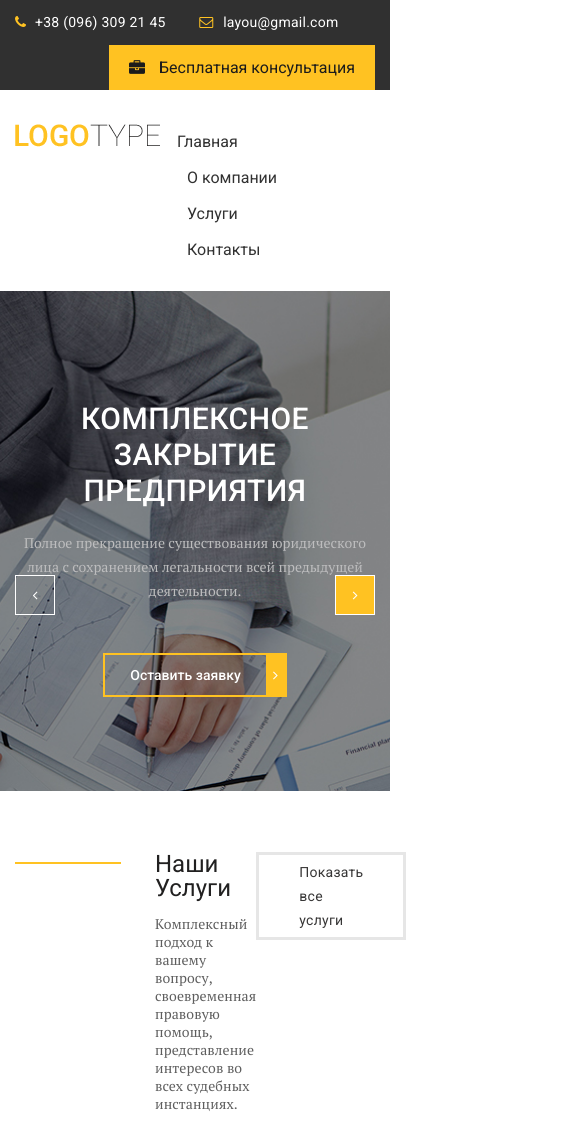
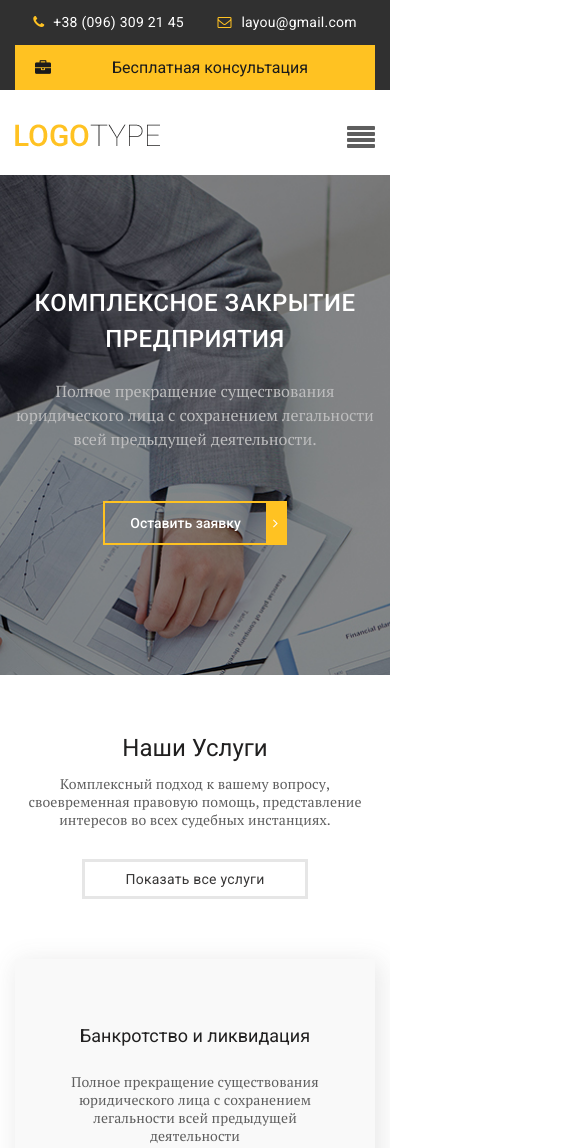
Before and after one commit to zhuravel-dmytro/project_3, a website: page app/index.html in a window 390 px wide. Shown: the top 1148 px of the page, 585 px wide, since content can reach past the window. Drawn offline with nearby package versions, Linux system fonts and the light colour scheme; files whose address does not match are found by name.

Commit message:
mobile version

```diff
--- a/app/index.html
+++ b/app/index.html
@@ -13,8 +13,8 @@
         rel="stylesheet">
     <link rel="stylesheet" href="css/slick.css">
     <link rel="stylesheet" href="css/style.css">
+    <link rel="stylesheet" href="css/media.css">
 </head>
-
 <body>
     <header class="header">
         <div class="header_top">
@@ -45,6 +45,9 @@
                         </a>
                     </div>
                     <nav class="menu">
+                        <div class="header_btn-menu">
+                            <span class="icon-align-justify"></span>
+                        </div>
                         <ul>
                             <li><a href="#">Главная</a></li>
                             <li><a href="#">О компании</a></li>
@@ -103,7 +106,7 @@
                             class="btn btn-primary slider_btn default_btn">
                             Оставить заявку
                         </a>
-                        <!--modal btn window-->
+                        modal btn window
                         <div class="slider_modal" id="modal">
                             <h2>Hello!</h2>
                             <p>You are awesome!</p>
@@ -259,6 +262,7 @@
             </div>
         </div>
     </section>
+    <!--
     <section class="about_us">
         <div class="container">
             <div class="about_us-items">
@@ -399,7 +403,7 @@
                             <a data-fancybox data-src="#modal" href="javascript:;" class="footer_btn" href="">Бесплатная
                                 консультация</a>
 
-                            <!-- Modal window -->
+                            <!-- Modal window
                             <div class="header_modal" id="modal">
                                 <h2>Записаться на консультацию</h2>
                                 <form>
@@ -431,7 +435,7 @@
                 </div>
             </div>
         </div>
-    </footer>
+    </footer> -->
 </body>
 <script src="https://ajax.googleapis.com/ajax/libs/jquery/3.4.1/jquery.min.js"></script>
 <script src="js/jquery.fancybox.min.js"></script>
--- a/app/js/main.js
+++ b/app/js/main.js
@@ -9,7 +9,9 @@ $(function(){
         infinite: false
     });
 
-
+$('.header_btn-menu').on('click', function(){
+    $('.menu ul').slideToggle();
+})
 
 
 
--- /dev/null
+++ b/app/less/media.less
@@ -0,0 +1,122 @@
+@media (max-width: 1130px) {
+    .about_items {
+        display: block;
+
+        .about_item {
+            max-width : 80%;
+            min-height: 300px;
+            margin    : 30px auto;
+
+            .about_title-text {
+                margin-bottom: 25px;
+            }
+        }
+    }
+
+    .company .company_inner {
+        text-align: center;
+        max-width: 100%;
+    }
+}
+
+@media (max-width: 900px) {
+    .slider {
+        .slick-btn {
+            display: none !important;
+        }
+    }
+    .top_box {
+        display: block;
+        .title_box {
+            padding-left: 0;
+            text-align: center;
+            margin: 0 auto 30px;
+            &:before {
+                display: none;
+            }
+        }
+    }
+    .btn_inner{
+        text-align: center;
+    }
+}
+
+
+@media (max-width: 700px) {
+    .header_contacts {
+        text-align: center;
+    }
+
+    .header_btn {
+        width: 100%;
+
+
+        &:before {
+            display: none;
+        }
+    }
+
+    .header_content {
+        .header_btn-menu {
+            display: block;
+        }
+
+        .menu ul {
+            display   : none;
+            position  : absolute;
+            left      : 0;
+            right     : 0;
+            margin-top: 22px;
+            z-index   : 50;
+        }
+
+        .menu li {
+            display   : block;
+            text-align: center;
+        }
+
+        .menu li+li {
+            padding-left: 0;
+        }
+
+        .menu a {
+            display         : block;
+            background-color: #ffc222;
+            border-top      : 1px solid #fff;
+            border-bottom   : 1px solid #fff;
+        }
+    }
+    .about_items .about_item {
+        max-width : 100%;
+        min-height: 375px;
+
+        .about_title-text {
+            // margin-bottom: 25px;
+        }
+    }
+}
+
+@media (max-width: 414px) {
+    .slider_item-content .slider_title {
+        font-size: 24px;
+    }
+
+    .slider_item-content .slider_text {
+        font-size: 16px;
+    }
+}
+
+@media (max-width: 400px) {
+    .header_btn {
+        &:before {
+            display: block;
+        }
+    }
+}
+
+
+@media (min-width: 700px) {
+    .menu ul {
+        display: block !important;
+    }
+}
--- a/app/less/style.less
+++ b/app/less/style.less
@@ -26,6 +26,7 @@ body {
     font-weight: 400;
     line-height: 18px;
     color      : #5e5e5e;
+    overflow-x : hidden;
 }
 
 header {
@@ -56,6 +57,11 @@ header {
         right      : -12px;
         color      : #fff;
     }
+}
+
+.header_btn-menu {
+    display  : none;
+    font-size: 28px;
 }
 
 .header_top {
@@ -129,10 +135,6 @@ header {
     }
 
     .menu {
-        li {
-            display: inline-block;
-        }
-
         a {
             color      : #323232;
             font-size  : 16px;
@@ -145,10 +147,14 @@ header {
                 transition  : all .3s;
             }
         }
+    }
 
-        li+li {
+    .menu li {
+        display: inline;
+    }
+
+    .menu li+li {
         padding-left: 10px;
-        }
     }
 
 }
@@ -205,7 +211,8 @@ header {
             background-color: transparent;
             cursor          : default;
         }
-
+    }
+}
 .slider_item-content {
     text-align : center;
     padding-top: 110px;
@@ -234,9 +241,6 @@ header {
         color: #fff;
     }
 }
-    }
-}
-
 .about {
     padding: 61px 0 34px;
 }
@@ -320,9 +324,6 @@ header {
 }
 
 .about_item-btn {
-
-    // display        : flex;
-    // justify-content: space-around;
     .about_item-link {
         float        : left;
         color        : #212020;
@@ -555,6 +556,7 @@ header {
         }
     }
 }
+
 .news_slider {
     max-width       : 555px;
     width           : 100%;
@@ -695,13 +697,13 @@ header {
 
     .footer_phone,
     .footer_email,
-    .footer_adress{
+    .footer_adress {
         color         : #fff;
         letter-spacing: 0.25px;
         position      : relative;
         padding-left  : 30px;
-        line-height: 18px;
-        font-size: 16px;
+        line-height   : 18px;
+        font-size     : 16px;
     }
 
 
@@ -721,6 +723,7 @@ header {
         left       : 3px;
         color      : @bg-color;
     }
+
     .footer_adress:before {
         content    : "\f041";
         font-family: 'icomoon';
@@ -742,53 +745,57 @@ header {
     }
 }
 
-.footer_copy{
+.footer_copy {
     background-color: #303030;
-    padding: 12px 0;
-    .copy_text{
-        text-align: center;
-        color: #fff;
-        font-size: 12px;
+    padding         : 12px 0;
+
+    .copy_text {
+        text-align    : center;
+        color         : #fff;
+        font-size     : 12px;
         letter-spacing: 0.5px;
-        line-height: 24px;
+        line-height   : 24px;
     }
 }
 
 // Modal window
 .header_modal,
-.footer_modal{
-    display  : none;
-    max-width: 450px;
-    padding: 30px 50px 50px;
+.footer_modal {
+    display   : none;
+    max-width : 450px;
+    padding   : 30px 50px 50px;
     text-align: center;
 
-    & input{
-        display: block;
-        width: 100%;
+    & input {
+        display      : block;
+        width        : 100%;
         margin-bottom: 15px;
-        outline: none;
-        padding: 0 10px;
-        font-size: 16px;
-        line-height: 34px;
-        border: 2px solid #d3d2d2;
-        &:focus{
+        outline      : none;
+        padding      : 0 10px;
+        font-size    : 16px;
+        line-height  : 34px;
+        border       : 2px solid #d3d2d2;
+
+        &:focus {
             border-color: @bg-color;
         }
     }
-    h2{
+
+    h2 {
         text-transform: uppercase;
-        line-height: 30px;
-        font-size: 18px;
+        line-height   : 30px;
+        font-size     : 18px;
     }
 
-    .modal_btn{
-        width: 100%;
-        font-size: 16px;
-        line-height: 34px;
-        border: 2px solid #bdbdbe;
-        background-color:#f9f9f9;
-        padding: 3px 10px;
-        &:hover{
+    .modal_btn {
+        width           : 100%;
+        font-size       : 16px;
+        line-height     : 34px;
+        border          : 2px solid #bdbdbe;
+        background-color: #f9f9f9;
+        padding         : 3px 10px;
+
+        &:hover {
             background-color: @bg-color;
         }
     }
```
Also changed, not shown: app/css/media.css (added), app/css/style.css. Lines whose indentation alone changed are shown as unchanged.
